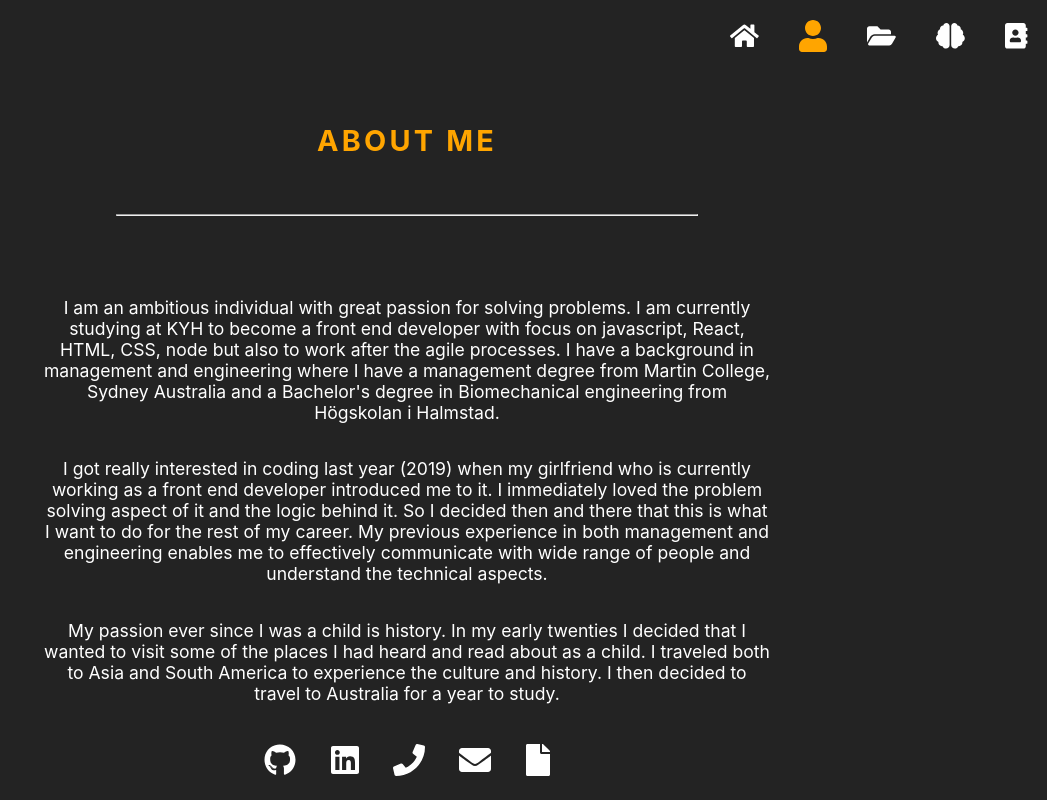
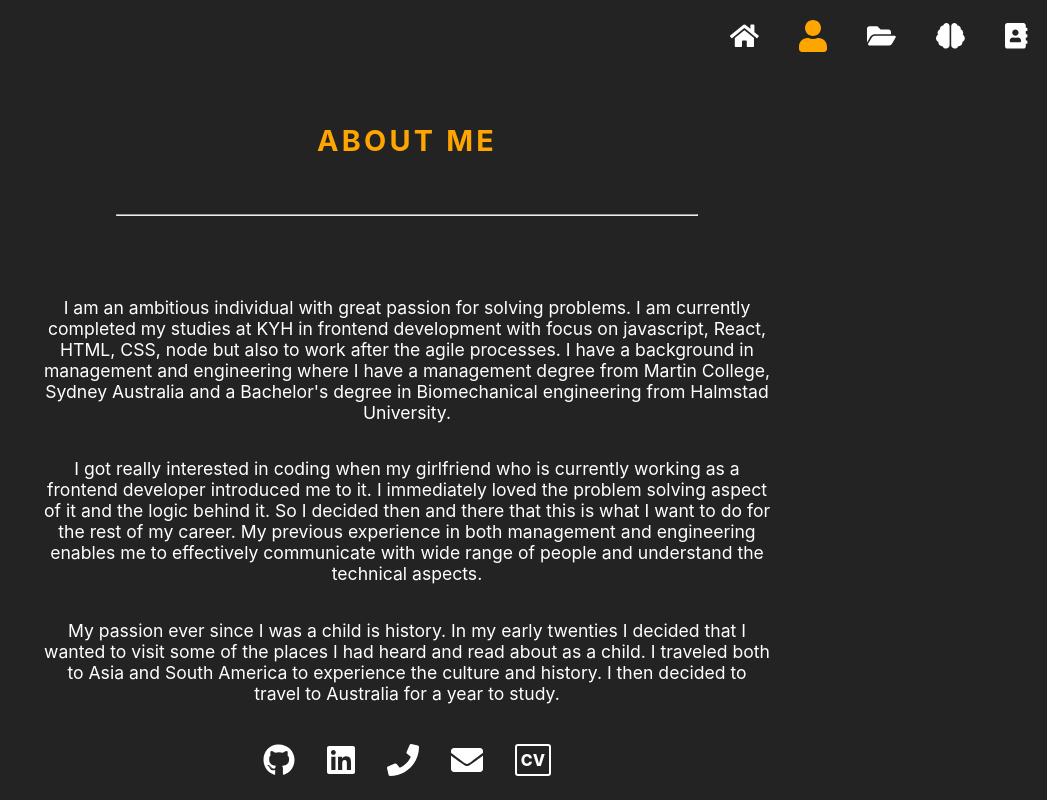
Before and after one commit to gekelund/Portfolio, a React (Create React App) app: page /about in a window 1280 px wide. Shown: the whole page, without its empty margins (233-1280 px from the left). Built offline with nearby package versions, Linux system fonts and the light colour scheme.

Commit message:
updated aboutMe, Skills, cv icon

```diff
--- a/src/components/SideBar/index.js
+++ b/src/components/SideBar/index.js
@@ -1,7 +1,7 @@
 import React from "react";
 import { FontAwesomeIcon } from "@fortawesome/react-fontawesome";
 import { faLinkedin, faGithub } from "@fortawesome/free-brands-svg-icons";
-import { faPhone, faEnvelope, faFile } from "@fortawesome/free-solid-svg-icons";
+import { faPhone, faEnvelope } from "@fortawesome/free-solid-svg-icons";
 import styled from "styled-components";
 
 const Container = styled.footer`
@@ -20,6 +20,16 @@ const Link = styled.a`
   &:hover {
     color: orange;
   }
+`;
+
+
+const CvFrame = styled.div`
+border: 2px solid #fff;
+padding: 4px;
+border-radius: 3px;
+color: #fff;
+font-weight: 800;
+font-size: 1rem;
 `;
 
 const SideBar = () => {
@@ -60,11 +70,14 @@ const SideBar = () => {
         </li>
         <li>
           <Link
+            style={{textDecoration: "none"}}
             target="_blank"
             rel="noopener noreferrer"
-            href="https://drive.google.com/file/d/1ZAdtiksRg09aF8IlXPYyd-pmP-WuG3uL/view?usp=sharing"
+            href="https://drive.google.com/file/d/1jnL3wXddzfYNbVGg3xjL06w2P0YsJ6sv/view?usp=sharing"
           >
-            <FontAwesomeIcon icon={faFile} size="2x" />
+            <CvFrame>
+            CV
+            </CvFrame>
           </Link>
         </li>
 
--- a/src/pages/about/index.js
+++ b/src/pages/about/index.js
@@ -24,17 +24,16 @@ const About = () => {
       <hr style={{ width: "80%", margin: "2rem 0rem 4rem 0rem" }}></hr>
       <p>
         I am an ambitious individual with great passion for solving problems. I
-        am currently studying at KYH to become a front end developer with focus
+        am currently completed my studies at KYH in frontend development with focus
         on javascript, React, HTML, CSS, node but also to work after the agile
         processes. I have a background in management and engineering where I
         have a management degree from Martin College, Sydney Australia and a
-        Bachelor's degree in Biomechanical engineering from Högskolan i
-        Halmstad.{" "}
+        Bachelor's degree in Biomechanical engineering from Halmstad University.{" "}
       </p>
 
       <p>
-        I got really interested in coding last year (2019) when my girlfriend
-        who is currently working as a front end developer introduced me to it. I
+        I got really interested in coding when my girlfriend
+        who is currently working as a frontend developer introduced me to it. I
         immediately loved the problem solving aspect of it and the logic behind
         it. So I decided then and there that this is what I want to do for the
         rest of my career. My previous experience in both management and
--- a/src/pages/resume/index.js
+++ b/src/pages/resume/index.js
@@ -7,7 +7,7 @@ const Resume = () => {
   return (
     <div>
       <h1>Resume</h1>
-      <a href="https://drive.google.com/file/d/1ZAdtiksRg09aF8IlXPYyd-pmP-WuG3uL/view?usp=sharing">PDF</a>
+      <a href="https://drive.google.com/file/d/1jnL3wXddzfYNbVGg3xjL06w2P0YsJ6sv/view?usp=sharing">PDF</a>
     </div>
   )
 }
--- a/src/pages/skills/index.js
+++ b/src/pages/skills/index.js
@@ -8,6 +8,7 @@ import {
   faHtml5,
   faCss3Alt,
   faGithub,
+  faVuejs
 } from "@fortawesome/free-brands-svg-icons";
 
 const Container = styled.main`
@@ -89,6 +90,12 @@ const ListSkills = [
     style: { width: "80%", backgroundColor: "orange" },
   },
   {
+    skill: "Vue",
+    icon: faVuejs,
+    iconStyle: { marginRight: "10px", color: "green" },
+    style: { width: "85%", backgroundColor: "orange" },
+  },
+  {
     skill: "Node js",
     icon: faNodeJs,
     iconStyle: { marginRight: "10px", color: "green" },
@@ -117,9 +124,9 @@ const Skills = (props) => {
             />
             {skill.skill}
           </EachSkill>
-          <SkillBarContainer>
+          {/* <SkillBarContainer>
             <Skill style={skill.style}></Skill>
-          </SkillBarContainer>
+          </SkillBarContainer> */}
         </SkillContainer>
       ))}
     </Container>
```
